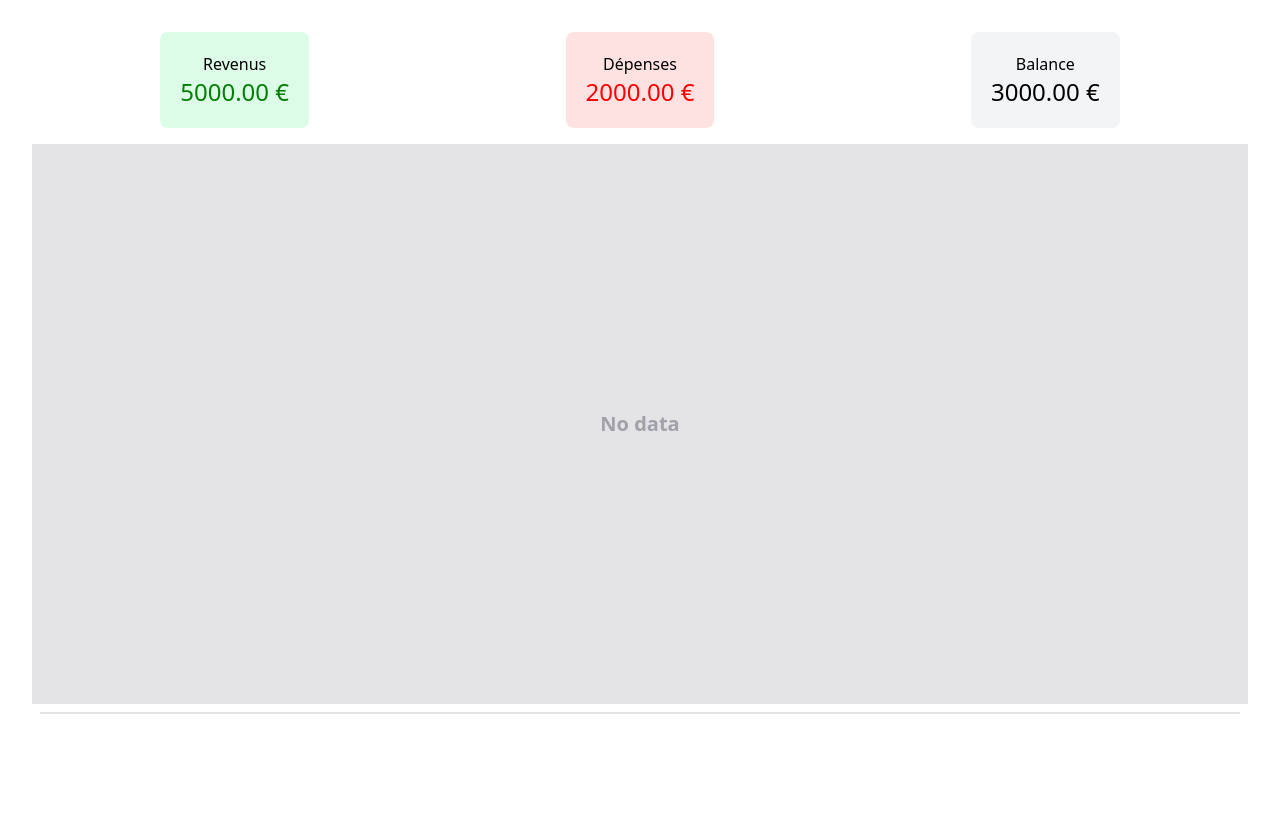
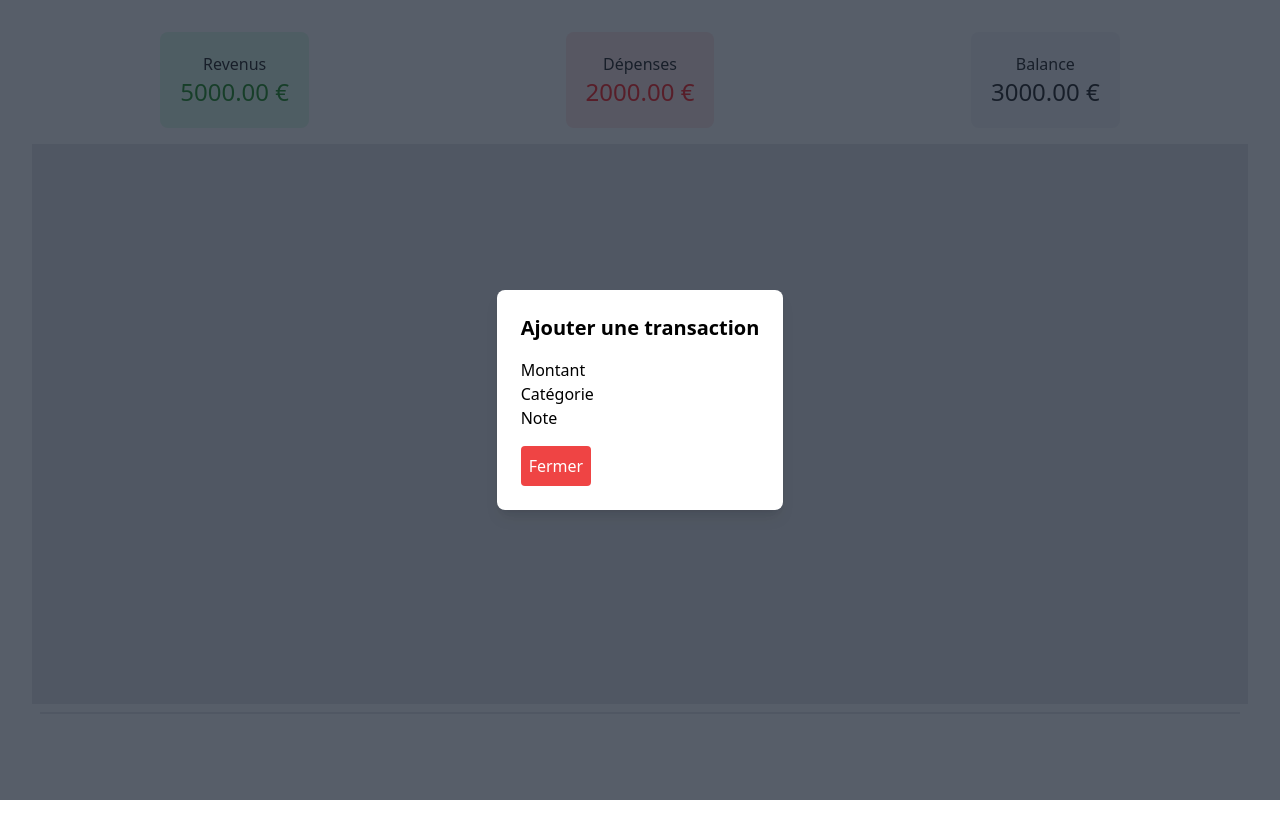
Before and after one commit to Skunk-XCP/PennyWise, a Vue app: page / in a window 1280 px wide. Both pictures are taken after a click on the button 639 px from the left and 746 px from the top of the page. Built offline with nearby package versions, Linux system fonts and the light colour scheme; some icons are missing.

Commit message:
Create TransactionModal when add button in TaskBar is clicked

```diff
--- a/src/components/TaskBar.vue
+++ b/src/components/TaskBar.vue
@@ -14,6 +14,7 @@
     </button>
     <button
       class="p-2 rounded-lg transition duration-200 hover:bg-gray-200 hover:ring-2 hover:ring-gray-200"
+      @click="$emit('openModal')"
     >
       <Icon icon="streamline:add-circle-solid" class="h-8 w-8 text-blue-400" />
     </button>
--- /dev/null
+++ b/src/components/TransactionModal.vue
@@ -0,0 +1,27 @@
+<template>
+  <div
+    class="fixed inset-0 bg-gray-800 bg-opacity-75 flex items-center justify-center"
+  >
+    <div class="bg-white p-6 rounded-lg shadow-lg">
+      <h2 class="text-xl font-bold mb-4">Ajouter une transaction</h2>
+      <!-- Contenu de la modale : formulaire pour ajouter une transaction -->
+      <p>Montant</p>
+      <p>Catégorie</p>
+      <p>Note</p>
+      <button
+        @click="$emit('close')"
+        class="mt-4 p-2 bg-red-500 text-white rounded"
+      >
+        Fermer
+      </button>
+    </div>
+  </div>
+</template>
+
+<script lang="ts">
+import { defineComponent } from 'vue'
+
+export default defineComponent({
+  name: 'TransactionModal',
+})
+</script>
--- a/src/views/HomeView.vue
+++ b/src/views/HomeView.vue
@@ -1,20 +1,42 @@
-<script setup lang="ts">
-import FinanceCard from '../components/FinanceCard.vue'
-import TaskBar from '../components/TaskBar.vue'
-
-const income = 5000
-const expenses = 2000
-</script>
-
 <template>
   <main>
     <FinanceCard :income="income" :expenses="expenses" />
+
+    <TransactionModal v-if="showModal" @close="showModal = false" />
+
     <div
       class="bg-zinc-200 h-96 mt-4 flex items-center justify-center"
       style="height: 70vh"
     >
       <p class="text-zinc-400 text-xl font-bold text-center">No data</p>
     </div>
-    <TaskBar />
+    <TaskBar @openModal="openModal" />
   </main>
 </template>
+
+<script lang="ts">
+import TransactionModal from '@/components/TransactionModal.vue'
+import { defineComponent, ref } from 'vue'
+import FinanceCard from '../components/FinanceCard.vue'
+import TaskBar from '../components/TaskBar.vue'
+
+export default defineComponent({
+  components: {
+    FinanceCard,
+    TaskBar,
+    TransactionModal,
+  },
+  setup() {
+    const income = 5000
+    const expenses = 2000
+
+    const showModal = ref(false)
+
+    const openModal = () => {
+      showModal.value = true
+    }
+
+    return { showModal, openModal, income, expenses }
+  },
+})
+</script>
```
